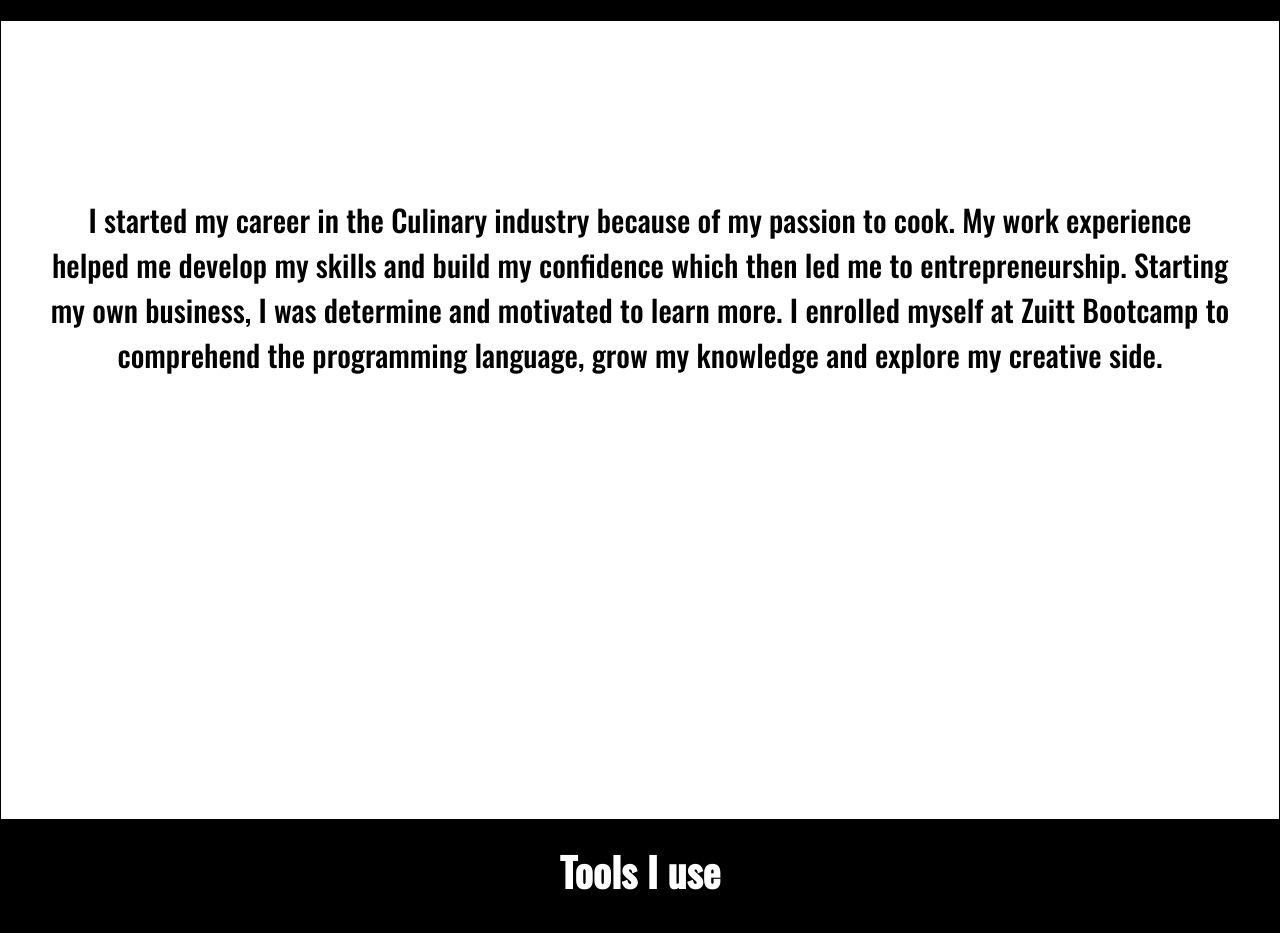
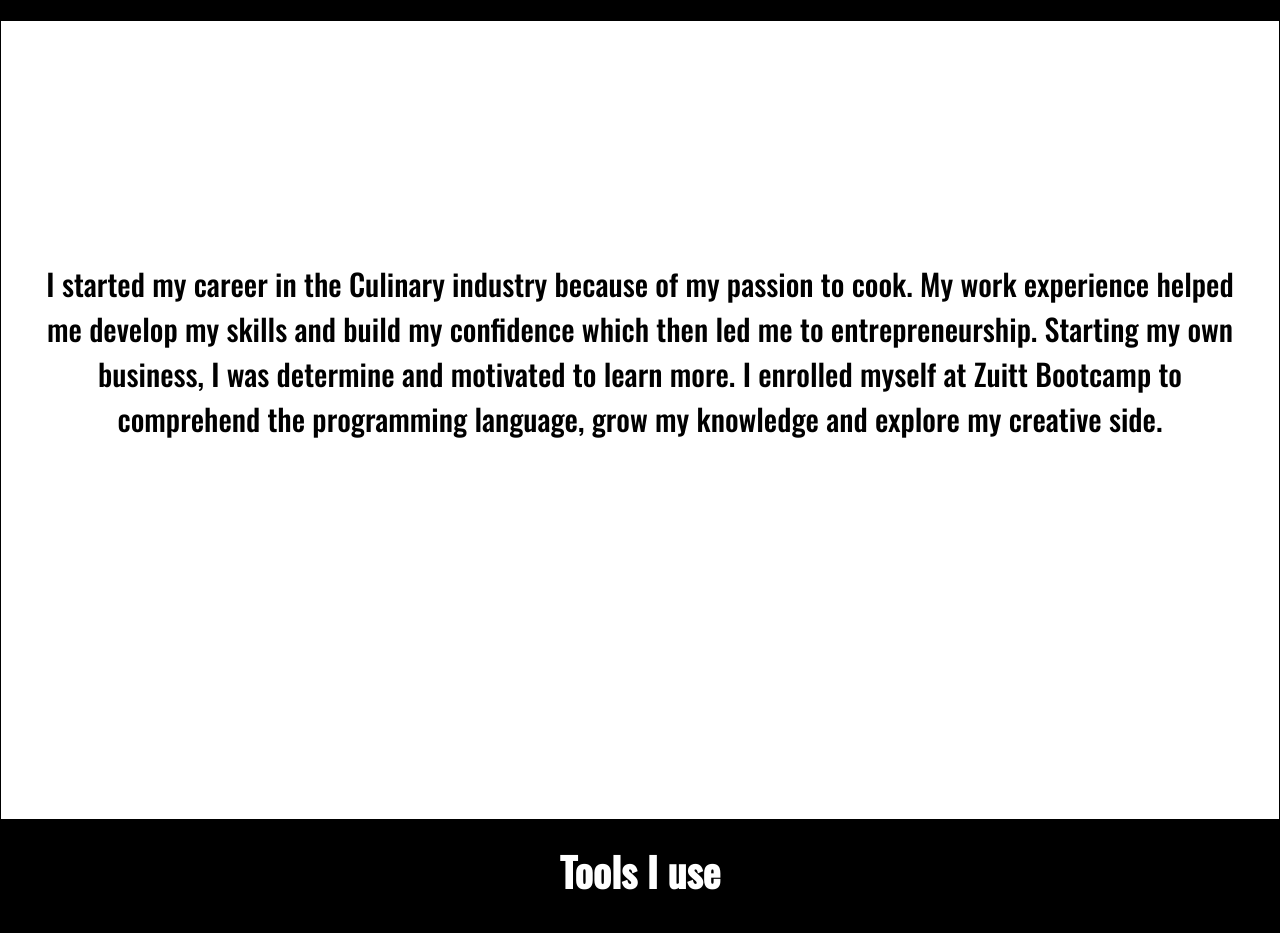
Before and after one commit to Znarvas/portfolio-dev, a website with bundled scripts: page public/views/index.html in a window 1280 px wide. Shown: the part 780-1713 px from the top of the page. Built offline with nearby package versions, Linux system fonts and the light colour scheme; a web font is replaced by a local one.

Commit message:
About Me updated

```diff
--- a/public/css/styles.css
+++ b/public/css/styles.css
@@ -67,9 +67,8 @@
 }
 .about-p {
   text-align: center;
-  padding-left: 3rem;
-  padding-right: 3rem;
-  margin-top: 4rem;
+  padding: 8rem 2rem 5rem 2rem;
+  margin-top: auto;
   color: black;
 }
 
```
